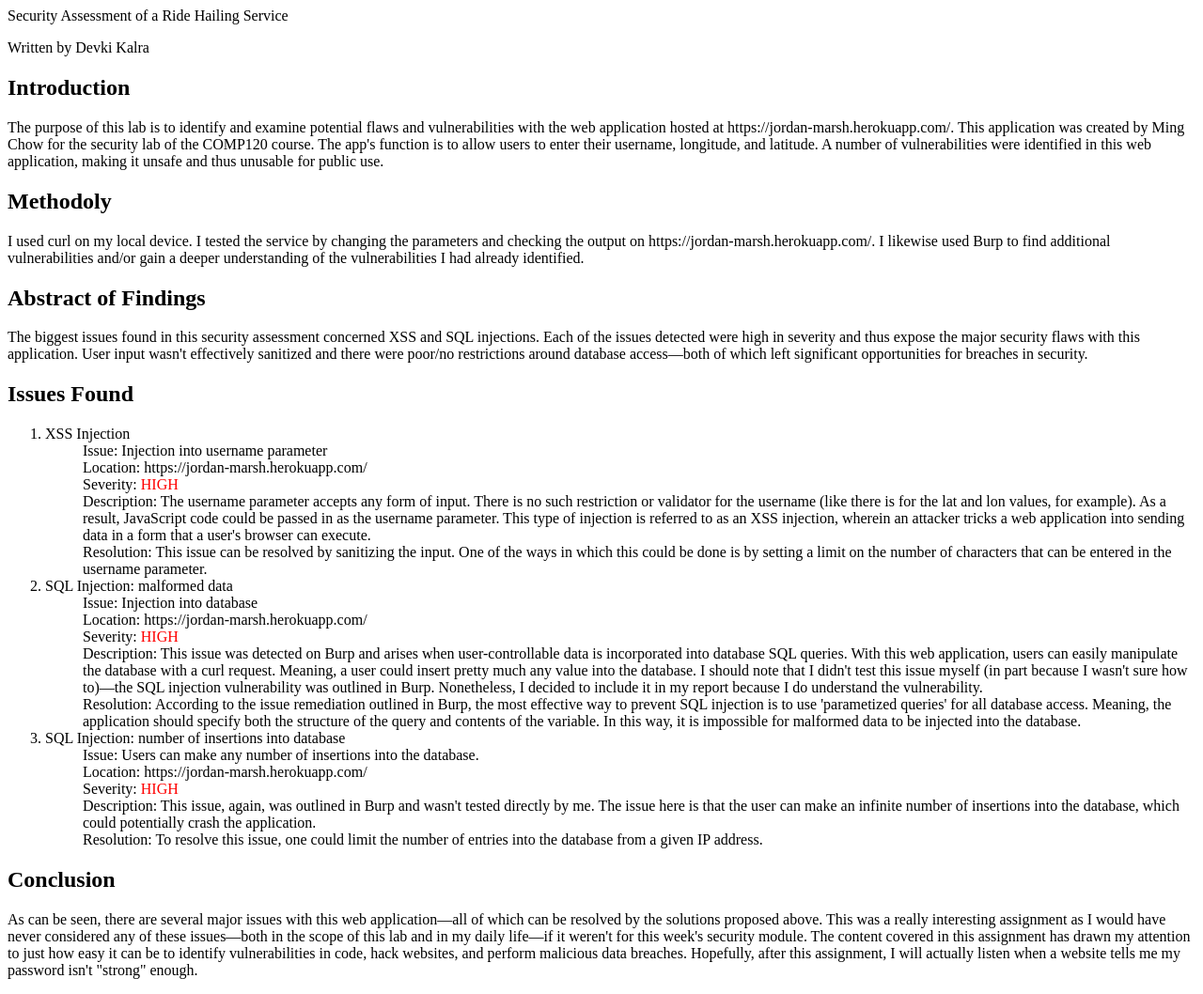
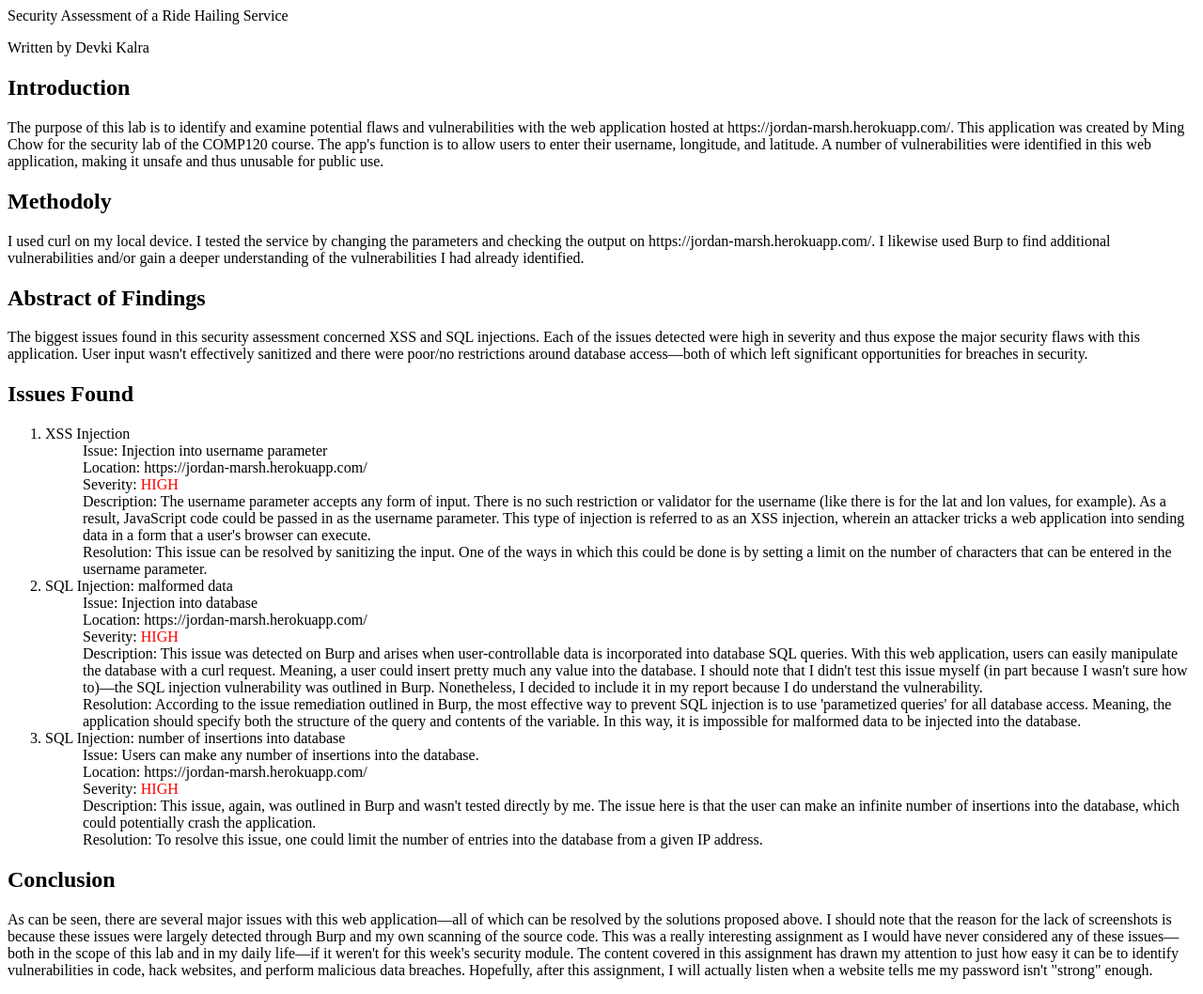
Before and after one commit to devkikalra/comp120-dkalra, a website: page security/index.html in a window 1280 px wide. Shown: the whole page at 94% size. Drawn offline with Linux system fonts and the light colour scheme.

Commit message:
updated index

```diff
--- a/security/index.html
+++ b/security/index.html
@@ -70,7 +70,8 @@
         </ol>
     <h2>Conclusion</h2>
         <p>As can be seen, there are several major issues with this web application—all of which can be resolved by the
-            solutions proposed above. This was a really interesting assignment as I would have never considered any of these issues—both
+            solutions proposed above. I should note that the reason for the lack of screenshots is because these issues were
+            largely detected through Burp and my own scanning of the source code. This was a really interesting assignment as I would have never considered any of these issues—both
             in the scope of this lab and in my daily life—if it weren't for this week's security module. The content covered in this
             assignment has drawn my attention to just how easy it can be to identify vulnerabilities in code, hack websites, and perform
             malicious data breaches. Hopefully, after this assignment, I will actually listen when a website tells me my password isn't "strong" enough. </p>
```
